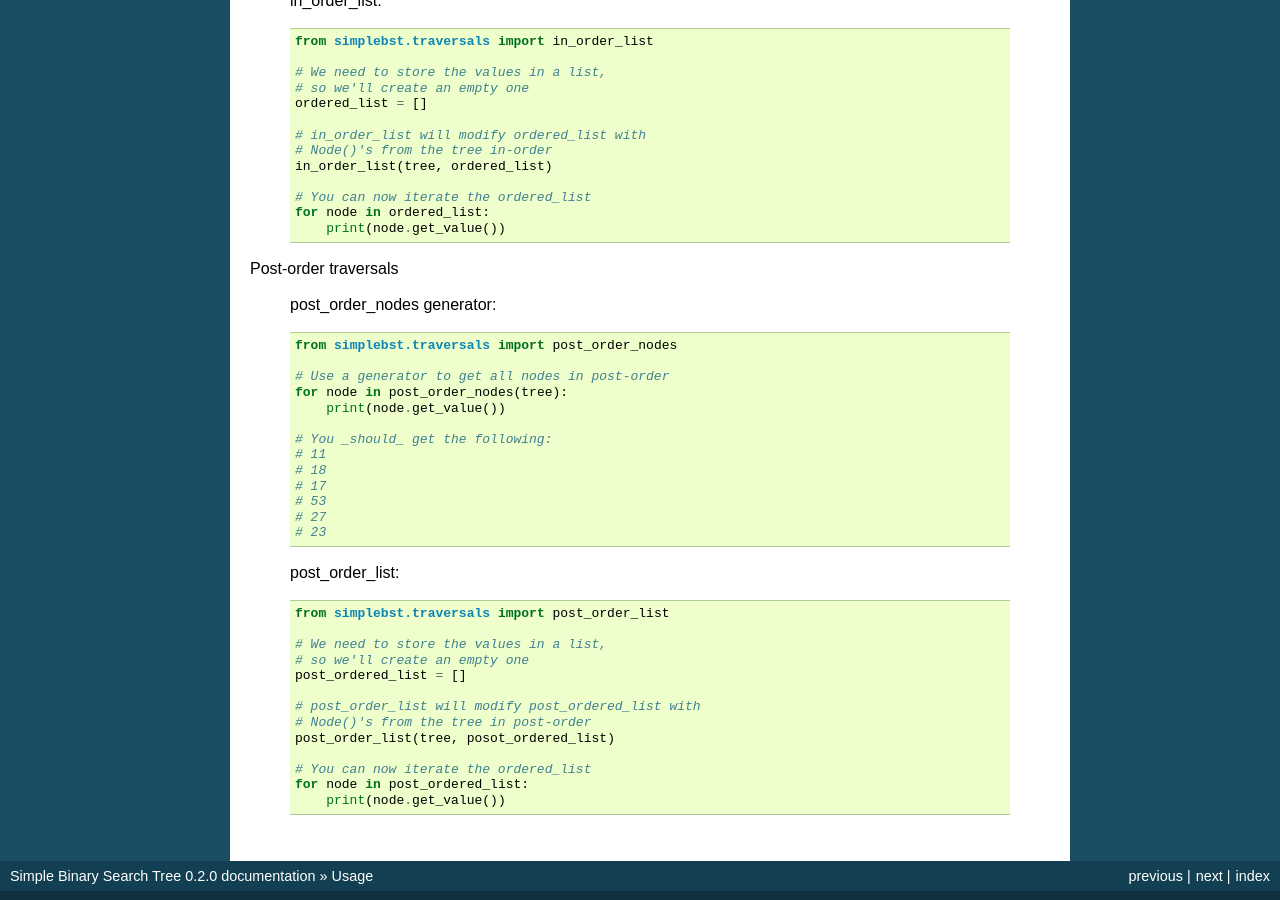
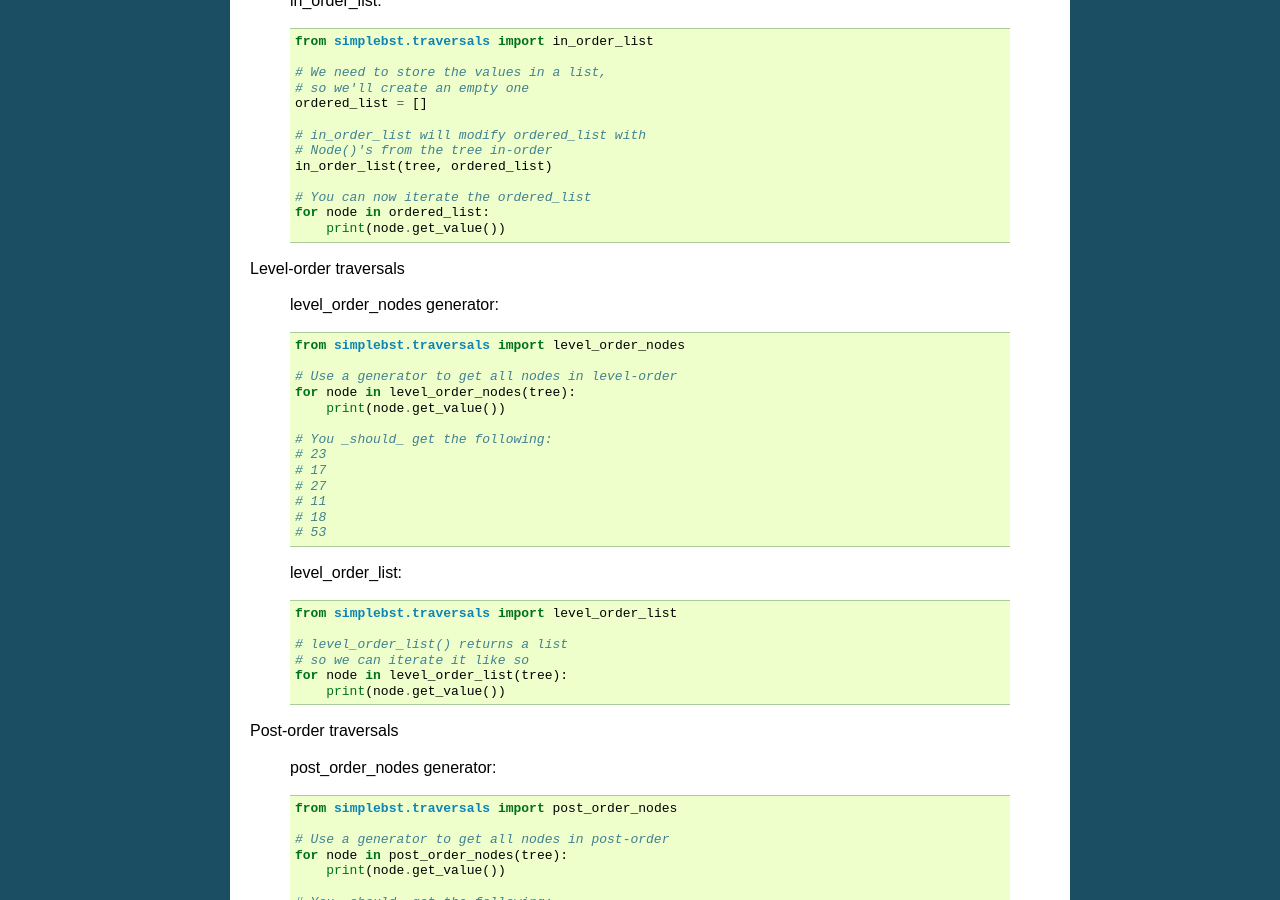
Before and after one commit to drincruz/simplebst, a Sphinx documentation site: the page built from docs/usage.rst, in a window 1280 px wide and 900 px high, scrolled down 1023 px. Built offline with Sphinx 7.4.7, drawn with Linux system fonts in a browser that asks for light colours.

Commit message:
added level-order traversal examples in documentation
this closes #40.

```diff
--- a/docs/usage.rst
+++ b/docs/usage.rst
@@ -76,6 +76,35 @@ In-order traversals
         for node in ordered_list:
             print(node.get_value())
 
+
+Level-order traversals
+
+    level_order_nodes generator::
+
+        from simplebst.traversals import level_order_nodes
+
+        # Use a generator to get all nodes in level-order
+        for node in level_order_nodes(tree):
+            print(node.get_value())
+
+        # You _should_ get the following:
+        # 23
+        # 17
+        # 27
+        # 11
+        # 18
+        # 53
+
+
+    level_order_list::
+
+        from simplebst.traversals import level_order_list
+
+        # level_order_list() returns a list
+        # so we can iterate it like so
+        for node in level_order_list(tree):
+            print(node.get_value())
+
 Post-order traversals
 
     post_order_nodes generator::
```
